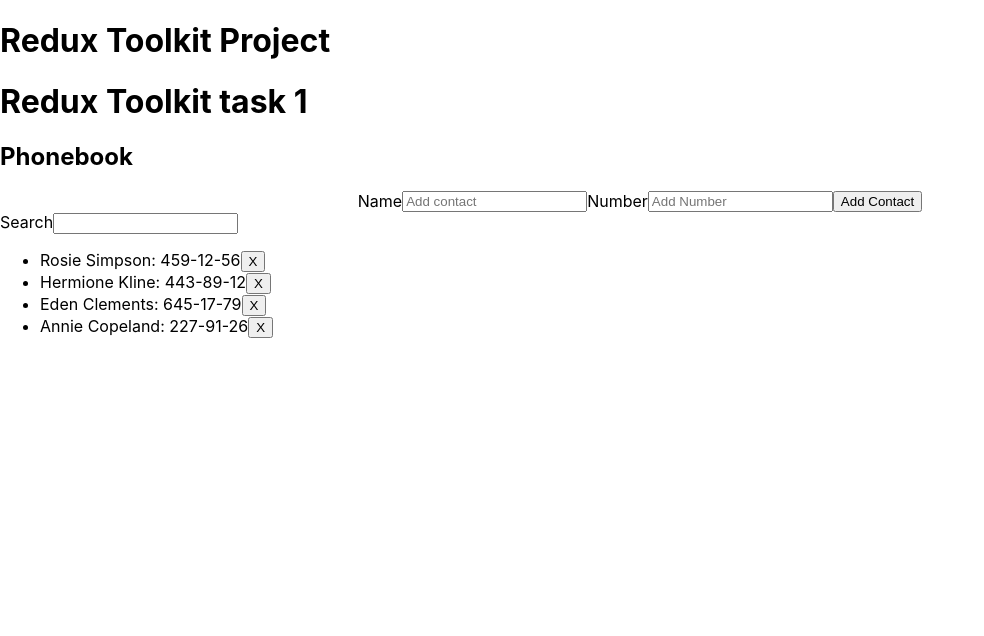
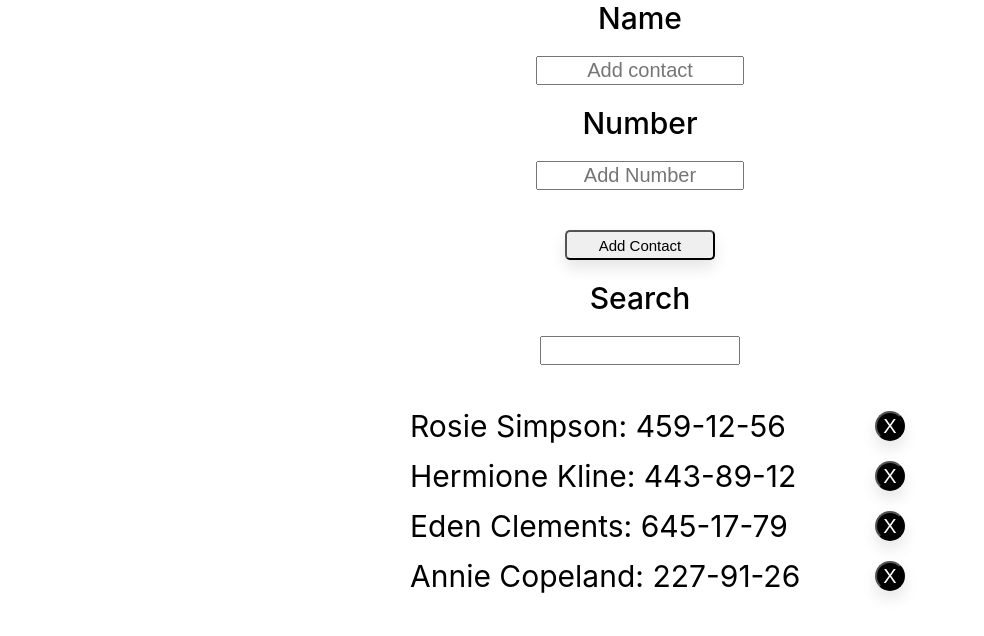
Before and after one commit to dkusnieruk/goit-react-hw-06-phonebook, a React (Create React App) app: page / in a window 1280 px wide. Shown: the top 636 px of the page, without its empty margins (0-984 px from the left). Built offline with nearby package versions, Linux system fonts and the light colour scheme.

Commit message:
update task
update

```diff
--- a/src/components/App.jsx
+++ b/src/components/App.jsx
@@ -7,20 +7,6 @@
 function App() {
   const getStorage = localStorage.getItem('contact');
   let [contacts, setContacts] = useState(JSON.parse(getStorage));
-  const [filter, setFilter] = useState('');
-  const handleRemove = id => {
-    const newList = contacts.filter(item => item.id !== id);
-    setContacts(newList);
-  };
-
-  const handleInputChange = event => {
-    const { value } = event.target;
-    setFilter(value);
-  };
-
-  const handleSearch = () => {
-    setFilter(filter);
-  };
 
   useEffect(() => {
     localStorage.setItem(`contact`, JSON.stringify(contacts));
@@ -47,8 +33,6 @@
   };
   return (
     <>
-      <h1>Redux Toolkit Project</h1>
-
       <Contacts/>
       <Filters/>
       <ContactList/>
--- a/src/components/ContactItem/ContactItem2.js
+++ b/src/components/ContactItem/ContactItem2.js
@@ -1,15 +1,16 @@
 import { deleteContact } from "features/Contacts/ContactsSlice";
 import { useDispatch } from "react-redux";
+import css from '../ContactItem/contactItem.module.css'
 function ContactItem({contact}) {
     const dispatch = useDispatch()
     return (
 <>
 <li
-// className={css.singleItem}
+className={css.singleItem}
 key={contact.id}>
       {contact.name}: {contact.number}
       <button
-        // className={css.removeButton}
+        className={css.removeButton}
         type="button"
         id={contact.id}
         onClick = {() => dispatch(deleteContact(contact.id))}
--- /dev/null
+++ b/src/components/ContactItem/contactItem.module.css
@@ -0,0 +1,27 @@
+.removeButton {
+    cursor: pointer;
+    color: white;
+    background-color: black;
+    width: 30px;
+    height: 30px;
+    border-radius: 50%;
+    margin: 5px;
+    font-size: 20px;
+    box-shadow: 0px 8px 15px rgba(0, 0, 0, 0.1);
+  }
+  .singleItem {
+    width: 500px;
+    justify-content: space-between;
+    margin: 5px;
+    display: flex;
+    align-items: center;
+    font-size: 30px;
+  }
+
+  .listMain {
+    display: flex;
+    flex-direction: column;
+    align-items: flex-start;
+    text-align: center;
+    align-items: center;
+  }
--- a/src/components/ContactList/ContactList2.js
+++ b/src/components/ContactList/ContactList2.js
@@ -1,6 +1,7 @@
 import { selectContacts } from "features/Contacts/ContactsSlice";
 import { selectFilters } from "features/Filter/FilterSlice";
 import { useSelector } from "react-redux";
+import css from '../ContactList/contactList.module.css'
 import ContactItem from "components/ContactItem/ContactItem2";
 function ContactList() {
     const contacts = useSelector(selectContacts)
@@ -9,7 +10,7 @@
     console.log(filter.filters);
     return (<>
     <ul
-    // className={css.listMain}
+    className={css.listMain}
     >
       {contacts
         // .filter(contact => {
--- a/src/features/Contacts/Contacts.js
+++ b/src/features/Contacts/Contacts.js
@@ -1,18 +1,16 @@
 import React, {useRef} from "react";
-import { useSelector, useDispatch } from "react-redux";
-import { addContact, deleteContact, selectContacts } from "./ContactsSlice";
+import {useDispatch } from "react-redux";
+import { addContact} from "./ContactsSlice";
 import { nanoid } from "@reduxjs/toolkit";
 import css from '../Contacts/contacts.module.css'
 
 export function Contacts(){
-    const contacts = useSelector(selectContacts);
     const inputName = useRef(null)
     const inputNumber= useRef(null)
     const dispatch = useDispatch()
     const handleAddContact = () =>{
         const contactText = inputName.current.value;
         const numberText  = inputNumber.current.value;
-        console.log(contactText, numberText);
         dispatch(
             addContact({
                 id:nanoid(),
@@ -31,8 +29,6 @@
     }
     return(
         <>
-        <h1>Redux Toolkit task 1</h1>
-        <h2>Phonebook</h2>
         <form
         className={css.form}
         onSubmit={handleSubmit}
@@ -42,7 +38,7 @@
         >
           Name
           <input
-            // className={css.input}
+            className={css.input}
             ref={inputName}
             type="text"
             name="name"
@@ -58,7 +54,7 @@
           Number
           <input
             ref={inputNumber}
-            // className={css.input}
+            className={css.input}
             type="tel"
             name="number"
             placeholder="Add Number"
@@ -68,7 +64,7 @@
           />
         </label>
         <button
-        // className={css.button}
+        className={css.button}
         type="submit"
         >
           Add Contact
--- a/src/features/Contacts/contacts.module.css
+++ b/src/features/Contacts/contacts.module.css
@@ -1,9 +1,30 @@
-.form {
-   display: flex;
-justify-content: center;
-}
+.label {
+    display: flex;
+    flex-direction: column;
+    font-size: 30px;
+    font-weight: 500;
+  }
 
-.label{
-    display:flex;
+  .input {
+    text-align: center;
+    width: 200px;
+    font-size: 20px;
+    margin: 20px;
+  }
 
-}
+  .form {
+    display: flex;
+    flex-direction: column;
+    align-items: center;
+    text-align: center;
+  }
+
+  .button {
+    cursor: pointer;
+    width: 150px;
+    height: 30px;
+    font-size: 15px;
+    border-radius: 5px;
+    box-shadow: 0px 8px 15px rgba(0, 0, 0, 0.1);
+    margin: 20px;
+  }
--- a/src/features/Filter/Filter.js
+++ b/src/features/Filter/Filter.js
@@ -2,7 +2,7 @@
 
 import { useSelector, useDispatch } from "react-redux";
 import { setFilterValue, selectFilters } from "./FilterSlice";
-
+import css from '../Filter/filter.module.css'
 export function Filters() {
   const filterObject = useSelector(selectFilters)
     const inputFilter = useRef("")
@@ -12,7 +12,7 @@
     console.log(filter);
 return (<>
 <label
-// className={css.label}
+className={css.label}
 >
         Search
         <input
@@ -20,7 +20,7 @@
              ref={inputFilter}
              onChange ={()=>dispatch(setFilterValue(filterText))}
             //  value={value}
-        //   className={css.input}
+          className={css.input}
           type="search"
           name="filter"
         ></input>
```
Also changed, not shown: src/components/ContactList/ContactList.jsx (deleted, +0 -40 lines), src/components/Filter/Filter.jsx (deleted, +0 -25 lines), src/features/Filter/filter.module.css (renamed from src/components/Filter/filter.module.css).
